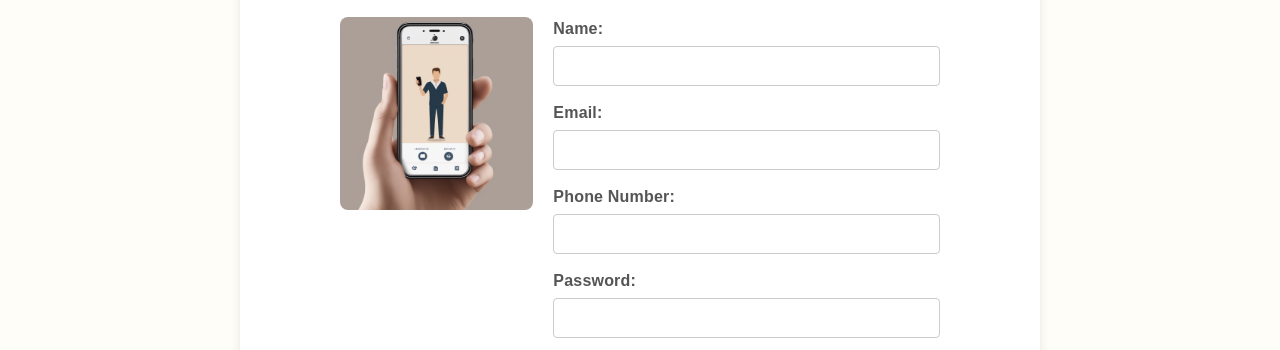
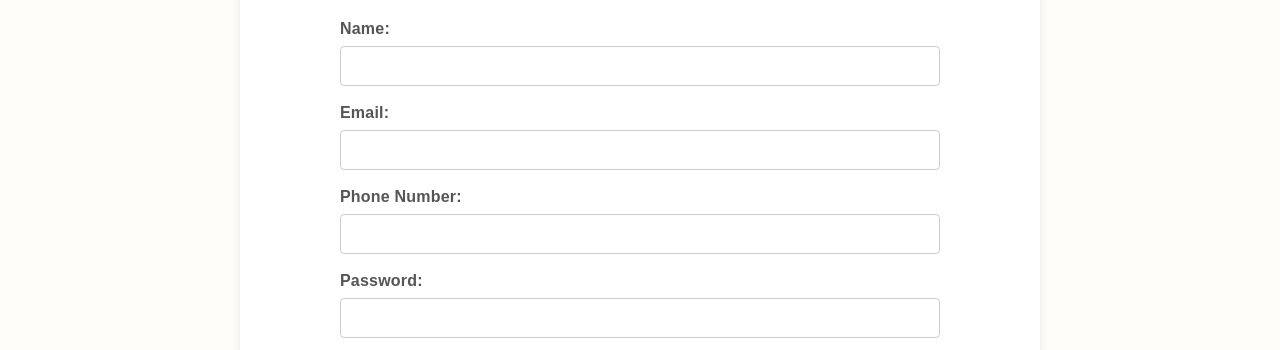
Before and after one commit to CayCall/Spector-Co_CommecialGradeWebsite, a plain HTML site: page Pages/ContactPage/contact.html in a window 1280 px wide. Shown: the part 360-710 px from the top of the page. Drawn offline with Linux system fonts and the light colour scheme.

Commit message:
chnanges

```diff
--- a/Pages/ContactPage/contact.html
+++ b/Pages/ContactPage/contact.html
@@ -22,9 +22,6 @@
             <h2>Contact Us</h2>
             <form id="contact-form">
                 <div class="form-container">
-                    <div class="form-image">
-                        <img src="../../Images/contact.jpg" alt="Contact Image">
-                    </div>
                     <div class="form-fields">
                         <div class="form-group">
                             <label for="name">Name:</label>
```
